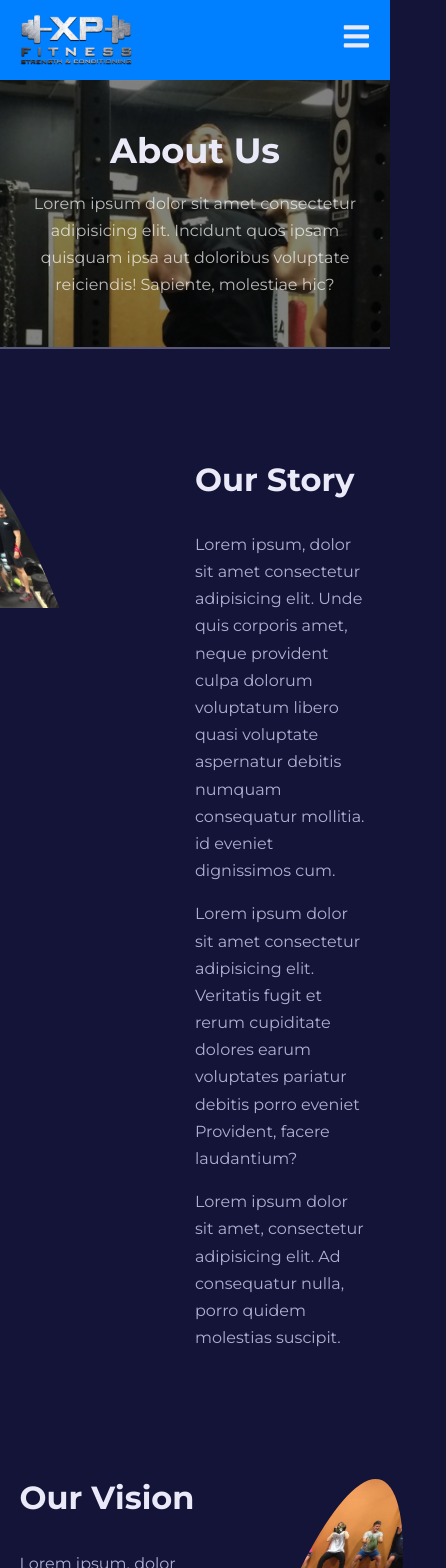
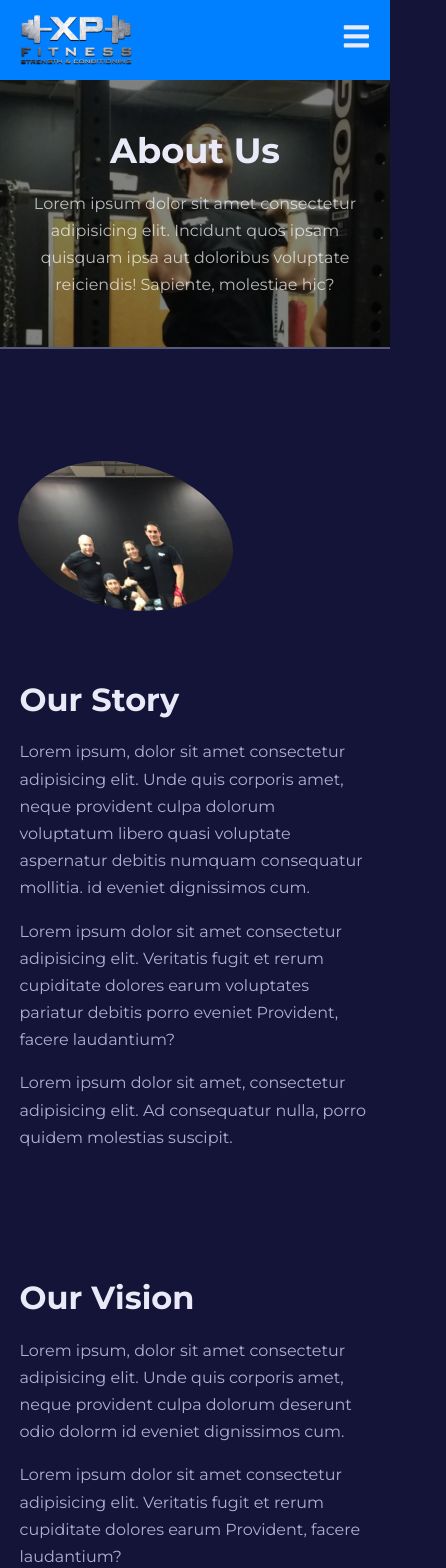
Before and after one commit to Eddysam2000/XP-Fitness, a React (Create React App) app: page /about in a window 390 px wide. Shown: the top 1568 px of the page, 446 px wide, since content can reach past the window. Built offline with nearby package versions, Linux system fonts and the light colour scheme.

Commit message:
media query

```diff
--- a/src/pages/about/about.css
+++ b/src/pages/about/about.css
@@ -31,5 +31,23 @@
     display: grid;
     grid-template-columns: 50% 40%;
     gap: 10%;
+}
 
+
+
+
+
+/* MEDIA QUERIES (medium screens) */
+@media screen and (max-width: 1024px) {
+    .about_section-image {
+        width: 60%;
+    }
+
+    .about_section-content h1 {
+        margin-bottom: 1.2rem;
+    }
+
+    .about_story-container, .about_vision-container, .about_mission-container {
+        grid-template-columns: 1fr;
+    }
 }
```
